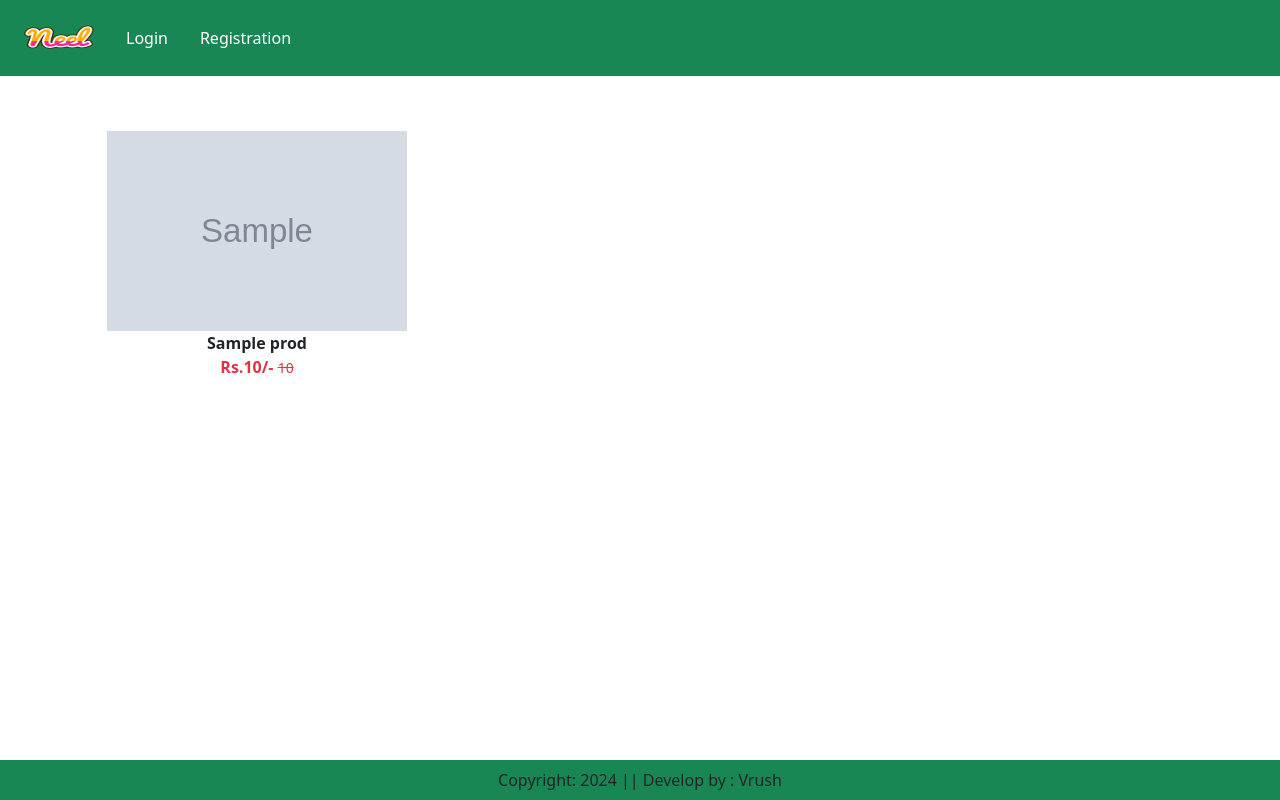
After one commit to Vrush2004/Django-Ecommerce-Project, a Django app: template Django_ecommerce_project/ec/app/templates/app/search.html in a window 1280 px wide. The commit adds this page. Run offline with Django 5.2, Linux system fonts and the light colour scheme; the template is opened without the code that fills it: most values are stand-ins (such as "Sample title", 1, 10 or a date in 2020); grey boxes marked "Sample" are stand-in pictures; some libraries are stand-ins or nearby versions.

Commit message:
search functionality

```diff
--- a/Django_ecommerce_project/ec/app/templates/app/base.html
+++ b/Django_ecommerce_project/ec/app/templates/app/base.html
@@ -50,9 +50,9 @@
               </li>
 
             </ul>
-            <form class="d-flex" role="search">
-              <input class="form-control me-2" type="search" placeholder="Search" aria-label="Search">
-              <button class="btn btn-outline-success" type="submit">Search</button>
+            <form class="d-flex" role="search" action="/search">
+              <input class="form-control me-2" type="search" placeholder="Search" name="search" aria-label="Search">
+              <button class="btn btn-outline-dark" type="submit">Search</button>
             </form>
           </div>
 
@@ -67,10 +67,10 @@
               </ul>
             </li>
             <li class="nav-item mx-2">
-              <a href="{% url 'showcart' %}" class="nav-link text-white"><span class="badge bg-danger">{% if totalitem > 0 %} {{totalitem}} {% endif %}</span>Cart</a>
+              <a href="{% url 'showcart' %}" class="nav-link text-white"><span class="badge bg-danger">{% if totalitem > 0 %} {{totalitem}} {% endif %}</span> Cart</a>
             </li>
             <li class="nav-item mx-2">
-              <a href="#" class="nav-link text-white"><span class="badge bg-danger">{% if wishitem > 0 %} {{wishitem}} {% endif %}</span><i class="fa fa-heart"></i></a>
+              <a href="#" class="nav-link text-white"><span class="badge bg-danger">{% if wishitem > 0 %} {{wishitem}} {% endif %}</span> <i class="fa fa-heart"></i></a>
             </li>
             {% else %}
             <li class="nav-item mx-2">
--- /dev/null
+++ b/Django_ecommerce_project/ec/app/templates/app/search.html
@@ -0,0 +1,28 @@
+{% extends 'app/base.html' %}
+{% load static %}
+{% block title %}Search Result{% endblock title %}
+
+{% block main-content %}
+    <div class="container my-5">
+        <div class="row">
+            <div class="col-sm-8">
+                <div class="row">
+                    {% for prod in product %}
+                    <div class="col-sm-4 text-center mb-4 hover-shadow">
+                        <a href="{% url 'productdetail' prod.id %}" class="btn">
+                            <div>
+                                <img src="{{prod.product_image.url}}" width="300px" height="200px">
+                                <div class="fw-bold">{{prod.title}}</div>
+                                <div class="fw-bold text-danger">
+                                    Rs.{{prod.discounted_price}}/-
+                                    <small class="fw-light text-decoration-line-through">{{prod.selling_price}}</small>
+                                </div>
+                            </div>
+                        </a>
+                    </div>
+                    {% endfor %}
+                </div>
+            </div>
+        </div>
+    </div>
+{% endblock main-content %}
--- a/Django_ecommerce_project/ec/app/urls.py
+++ b/Django_ecommerce_project/ec/app/urls.py
@@ -21,6 +21,7 @@ urlpatterns = [
     path("checkout/", views.checkout.as_view(), name='checkout'),
     # path("paymentdone/", views.payment_done, name="paymentdone"),
     path("orders/", views.orders, name='orders'),
+    path("search/", views.search, name='search'),
 
     path("pluscart/", views.plus_cart, name='pluscart'),
     path("minuscart/", views.minus_cart, name='minuscart'),
```
Also changed, not shown: Django_ecommerce_project/ec/app/views.py (+11 -0 lines).
